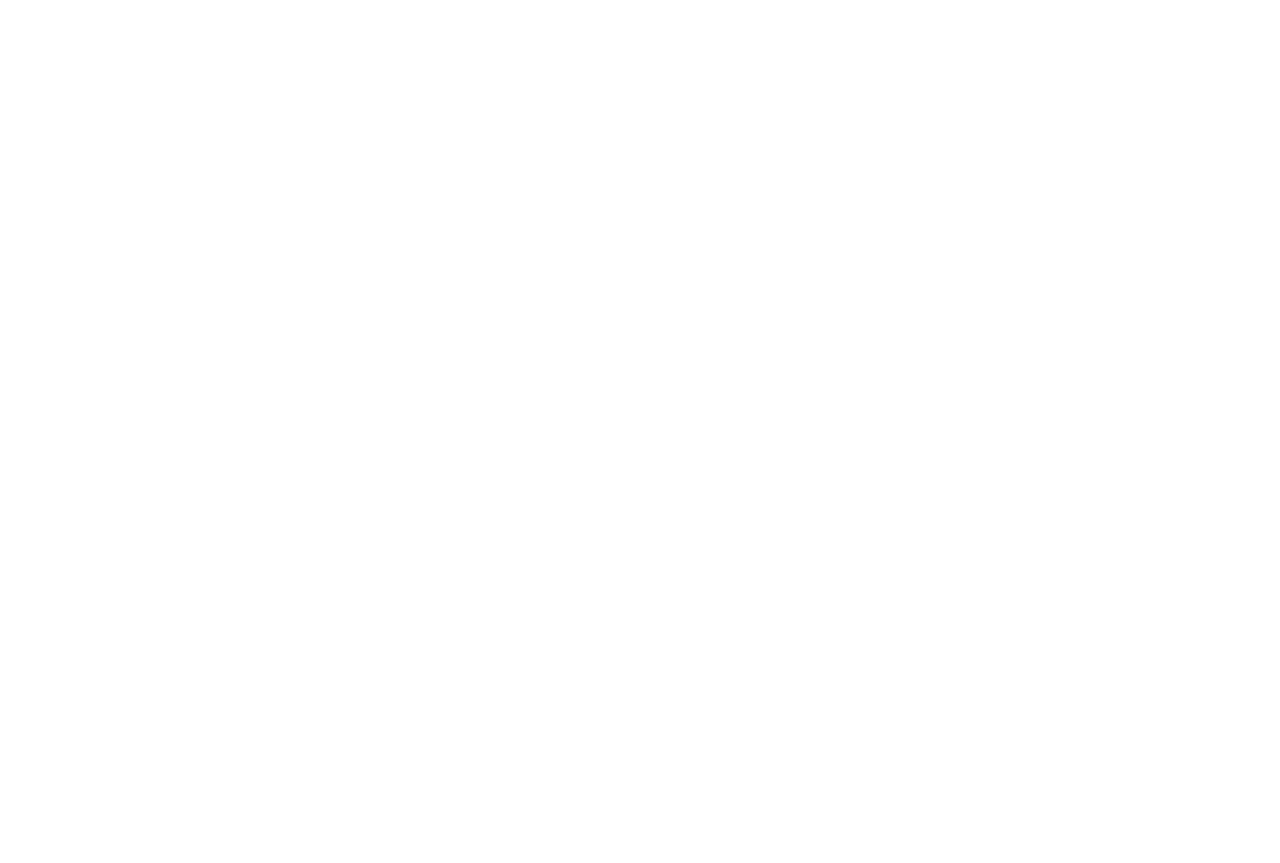
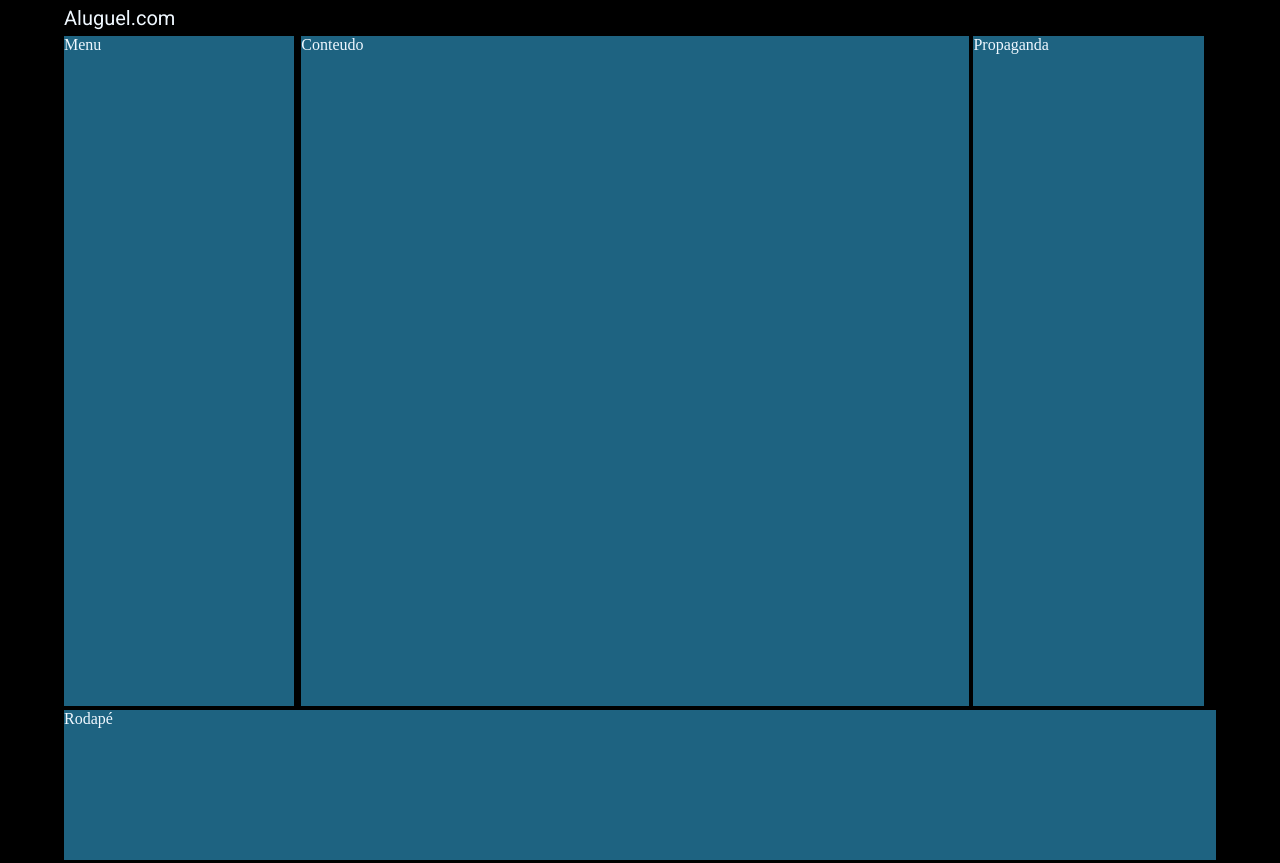
Before and after one commit to JP4A80/Realidade_Virtual_2023-2, a plain HTML site: page Atividade_avaliativa/Atividade_3/index.html in a window 1280 px wide. Before the commit the page ends 800 px from the top, so only its background shows below. Drawn offline with Linux system fonts and the light colour scheme.

Commit message:
atividade 3

```diff
--- a/Atividade_avaliativa/Atividade_3/index.html
+++ b/Atividade_avaliativa/Atividade_3/index.html
@@ -3,10 +3,24 @@
 <head>
     <meta charset="UTF-8">
     <meta name="viewport" content="width=device-width, initial-scale=1.0">
-    <title>Document</title>
-    <link rel="stykesheet" href="style.css">
+    <title>Atividade avaliativa 3</title>
+    <link rel="stylesheet" href="./styles.css">
+
+<!--Adicionando fonte-->
+    <link rel="preconnect" href="https://fonts.googleapis.com">
+    <link rel="preconnect" href="https://fonts.gstatic.com" crossorigin>
+    <link href="https://fonts.googleapis.com/css2?family=Roboto&display=swap" rel="stylesheet">
+
 </head>
 <body>
+    <header class="header">Aluguel.com</header>
 
+    <section class="wrap">
+        <nav class="nav">Menu</nav>
+        <section class="section">Conteudo</section>
+        <aside class="aside">Propaganda</aside>
+
+    </section>
+    <footer class="footer">Rodapé</footer>
 </body>
 </html>
--- a/Atividade_avaliativa/Atividade_3/styles.css
+++ b/Atividade_avaliativa/Atividade_3/styles.css
@@ -0,0 +1,68 @@
+
+@import url('https://fonts.googleapis.com/css2?family=Roboto&display=swap');
+
+
+* {
+    margin: 0;
+    padding: 0;
+    border: 0;
+}
+
+body{
+    background-color: black;
+    color:aliceblue;
+}
+
+.header
+    {
+        margin: .30em auto;
+        width: 90%;
+        min-height: 1em;
+        font-family: 'Roboto', sans-serif;
+        font-size: 20px;
+    }
+
+.wrap
+{
+    margin: .25em auto;
+    width: 90%;
+}
+
+.nav
+{
+    display: inline-block;
+    vertical-align: top;
+    background-color: #1e6381;
+    margin: 0 .25% 0 0;
+    width: 20%;
+    min-height: 670px;
+}
+
+.section
+{
+    display: inline-block;
+    background-color: #1e6381;
+    margin: 0;
+    width: 58%;
+    min-height: 670px;
+
+}
+
+.aside
+{
+    display: inline-block;
+    vertical-align: top;
+    background-color: #1e6381;
+    margin: 0 .25% 0 0;
+    width: 20%;
+    min-height: 670px;
+
+}
+
+.footer
+{
+    background-color: #1e6381;
+    margin: .25% auto;
+    width: 90%;
+    min-height: 150px;
+}
```
